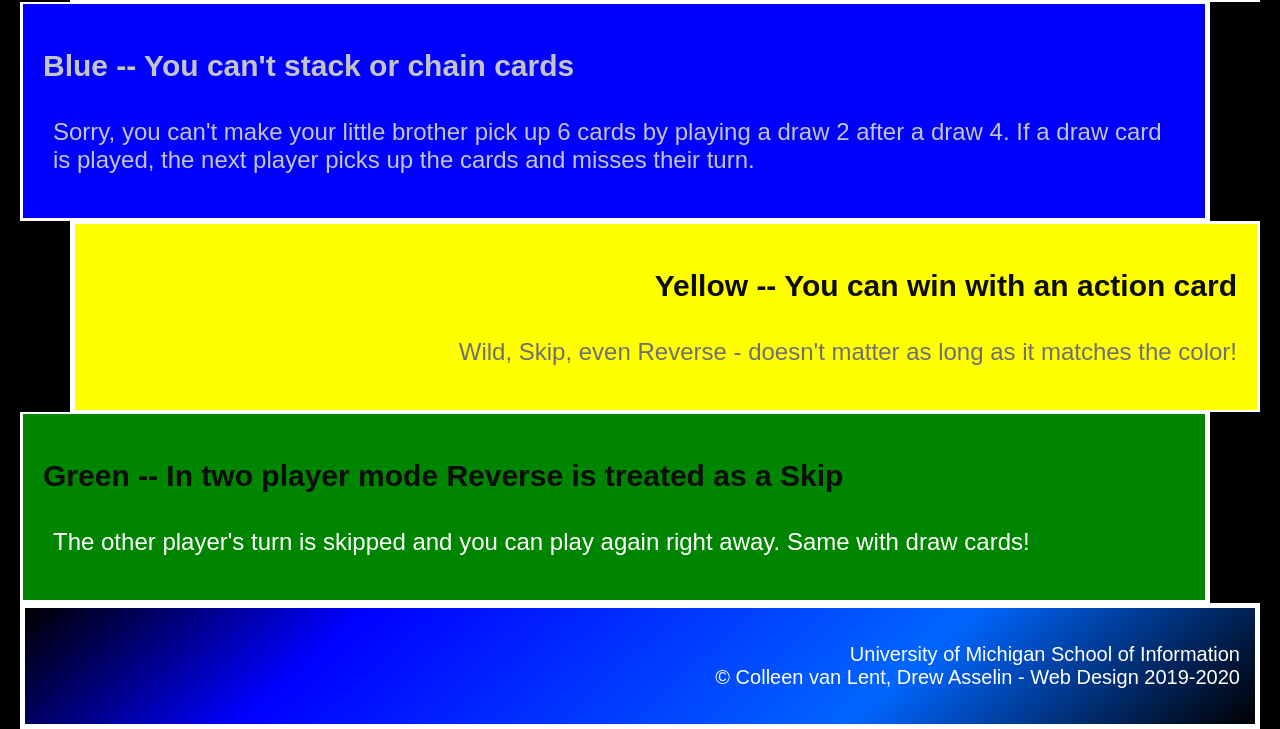
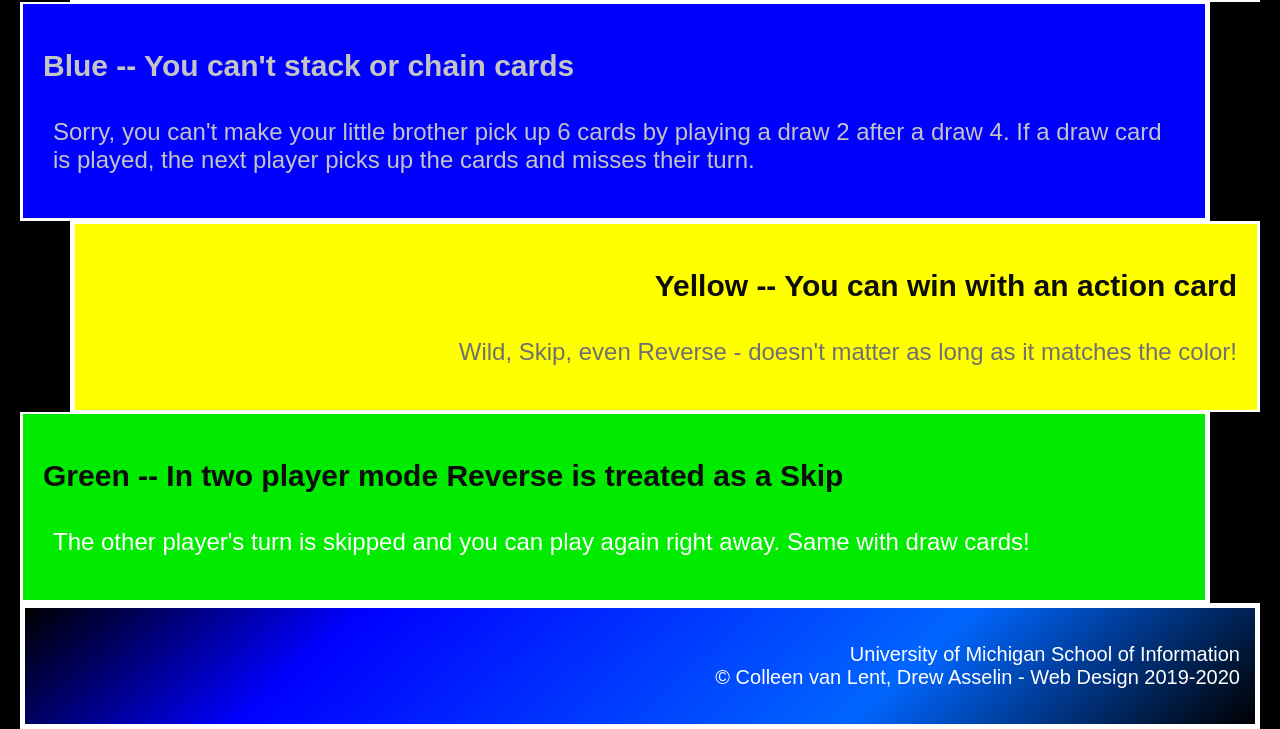
Before and after one commit to bjklee/hw2-2024, a plain HTML site: page index.html in a window 1280 px wide. Shown: the part 835-1564 px from the top of the page. Drawn offline with Linux system fonts and the light colour scheme.

Commit message:
Revert "green color fix"
This reverts commit c2db4137b72ff5aaca8a121e4590c0c2a4a8bff5.

```diff
--- a/css/style.css
+++ b/css/style.css
@@ -86,7 +86,7 @@ div {
 }
 
 .green {
-    background-color: #008500;
+    background-color: #00EB00;
     text-align: left;
     margin-right: 50px;
     border-right-width: 5px;
```
